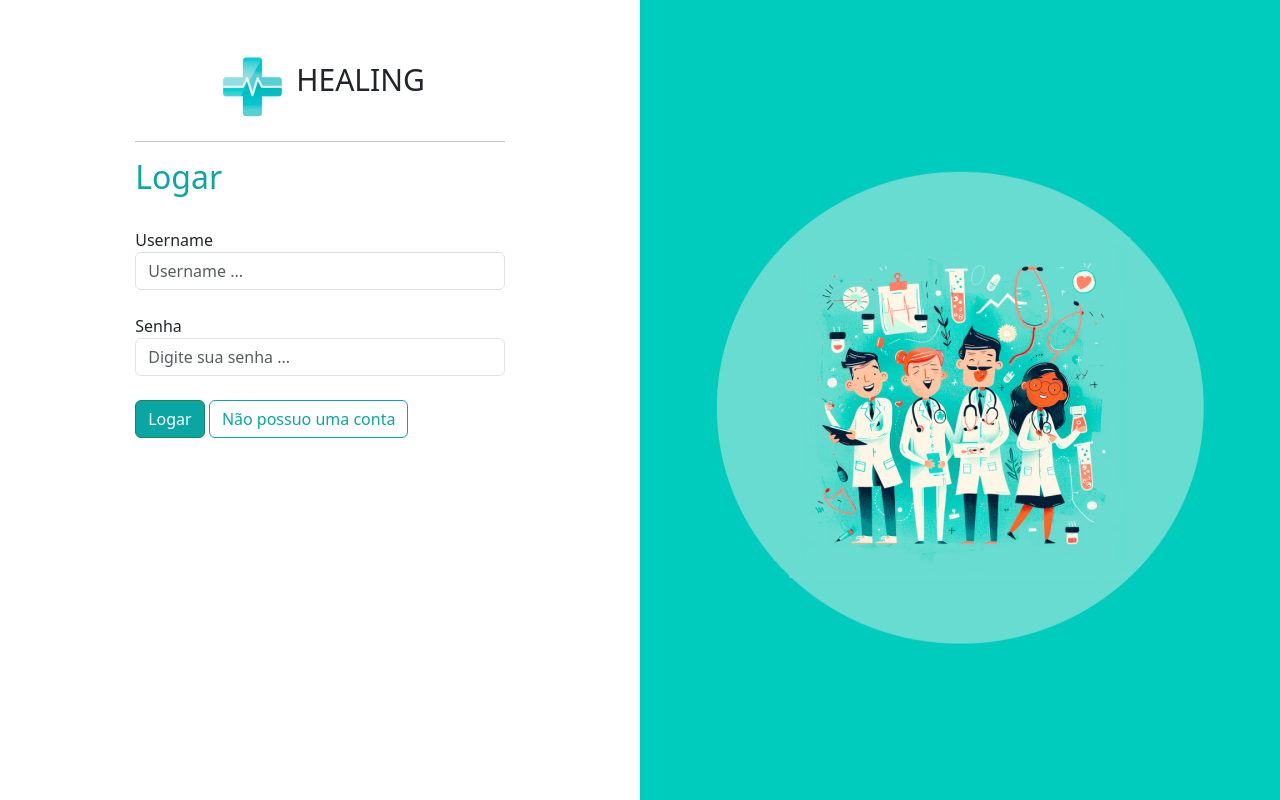
After one commit to Helphus20/Healing-pythonando, a Django app: page /usuarios/login/ in a window 1280 px wide. The commit adds this page. Run offline with Django 5.2, Linux system fonts and the light colour scheme.

Commit message:
Criando página de de cadastro e de login (página do usuário pós login não criada ainda)

```diff
--- a/healing/urls.py
+++ b/healing/urls.py
@@ -17,6 +17,7 @@ Including another URLconf
 from django.contrib import admin
 from django.urls import path, include
 
+#Contém as URL's para cada app
 urlpatterns = [
     path('admin/', admin.site.urls),
     path('usuarios/', include('usuarios.urls'))
--- /dev/null
+++ b/usuarios/templates/login.html
@@ -0,0 +1,51 @@
+{% extends "base.html" %}
+{% load static %}
+{% block 'head' %}
+ <link rel="stylesheet" href="{% static 'usuarios/css/usuarios.css' %}">
+{% endblock 'head' %}
+{% block 'body' %}
+ <div class="container-fluid">
+ <div class="row">
+ <div class="col-md d-flex justify-content-center">
+ <div class="cont-cadastro">
+ <br>
+ <br>
+ <section class="cont-logo">
+ <img class="logo" src="{% static 'geral/img/logo.png' %}">
+ <label class="text-logo">HEALING</label>
+ </section>
+
+ <hr>
+
+ <!-- o form action vai indicar o nome da função que será executada no arquivo views.py quando o POST for feito -->
+
+ <form action="{% url 'login' %}" method="POST"> {% csrf_token %}<!-- csrf_token confere segurança ao sistema-->
+ <h2 class="fonte-destaque1">Logar</h2>
+ {% if messages %}
+ <br>
+ {% for message in messages %}
+ <section class="alert {{message.tags}}">
+ {{message}}
+ </section>
+ {% endfor %}
+ {% endif %}
+ <br>
+ <label for="">Username</label>
+ <input type="text" name="username" id="" class="form-control" placeholder="Username ...">
+ <br>
+
+
+ <label for="">Senha</label>
+ <input type="password" name="senha" class="form-control" placeholder="Digite sua senha ...">
+ <br>
+ <input type="submit" value="Logar" class="btn btn-success btn-dark-color">
+ <a href="{% url 'cadastro' %}" class="btn btn-dark-color-outline">Não possuo uma conta</a>
+ </form>
+ </div>
+ </div>
+ <div class="col-md bg-main d-flex justify-content-center align-items-center">
+ <img src="{% static 'usuarios/img/ilustracao.png' %}" alt="">
+ </div>
+ </div>
+ </div>
+{% endblock 'body' %}
--- a/usuarios/urls.py
+++ b/usuarios/urls.py
@@ -1,6 +1,8 @@
 from django.urls import path
 from . import views
 
-urlpatterns = [#toda url precisa ficar dentro de urlpatterns
-    path('cadastro/', views.cadastro, name="cadastro")
+#toda url precisa ficar dentro de urlpatterns. Toda pagina dentro do app recebe uma url diferente, e aqui organizamos as rotas
+urlpatterns = [
+    path('cadastro/', views.cadastro, name="cadastro"),
+    path('login/', views.login, name="login")
 ]
--- a/usuarios/views.py
+++ b/usuarios/views.py
@@ -1,6 +1,10 @@
 from django.shortcuts import render, redirect
 from django.http import HttpResponse
 from django.contrib.auth.models import User
+from django.contrib.messages import constants
+from django.contrib.messages import add_message
+from django.contrib import messages
+from django.contrib import auth
 
 # Create your views here.
 
@@ -14,15 +18,40 @@ def cadastro(request):
         confirmar_senha = request.POST.get('confirmar_senha')
 
         if (len(senha) < 6):
-            return redirect('usuarios/cadastro')
-            if(senha != confirmar_senha):
-                print('Erro 1334 - as senhas não são iguais')
-                return redirect('/usuarios/cadastro')
+            messages.add_message(request, constants.ERROR, 'A senha deve possuir pelo menos 6 dígitos')
+            return redirect('cadastro') #direcionando com o name em vez do caminho da url
 
+        if(senha != confirmar_senha):
+            print('Erro 1334 - as senhas não são iguais')
+            messages.add_message(request, constants.ERROR, 'As senhas digitadas não são iguais')
+            return redirect('cadastro')
+
+        users = User.objects.filter(username=username) #verifica se o nome do usuário já existe na db
+
+        if users.exists():
+            messages.add_message(request, constants.ERROR, 'Este usuário já existe, escolha outro nome de usuário')
+            return redirect('cadastro')
+
+        #cria os atributos no banco através e os preenche com os dados do formulário
         user = User.objects.create_user(
             username=username,
             email=email,
             password=senha
         )
+        return redirect('cadastro')
 
-        return HttpResponse(f'Usuário criado com sucesso!')
+def login(request):
+    if request.method == "GET":
+        return render(request, "login.html")
+    elif request.method == "POST":
+        username = request.POST.get('username')
+        senha = request.POST.get('senha')
+
+        user = auth.authenticate(request, username=username, password=senha)
+
+        if user: #se houver um usuário, será retornado uma estância do usuário do banco, caso falso, retorna none
+            auth.login(request, user)
+            return redirect ('pacientes/home')
+
+        messages.add_message(request, constants.ERROR, 'Usuário ou senha inválidos')
+        return redirect ('usuarios/login')
```
Also changed, not shown: healing/settings.py (+12 -0 lines), usuarios/templates/cadastro.html (+9 -1 lines), db.sqlite3.
